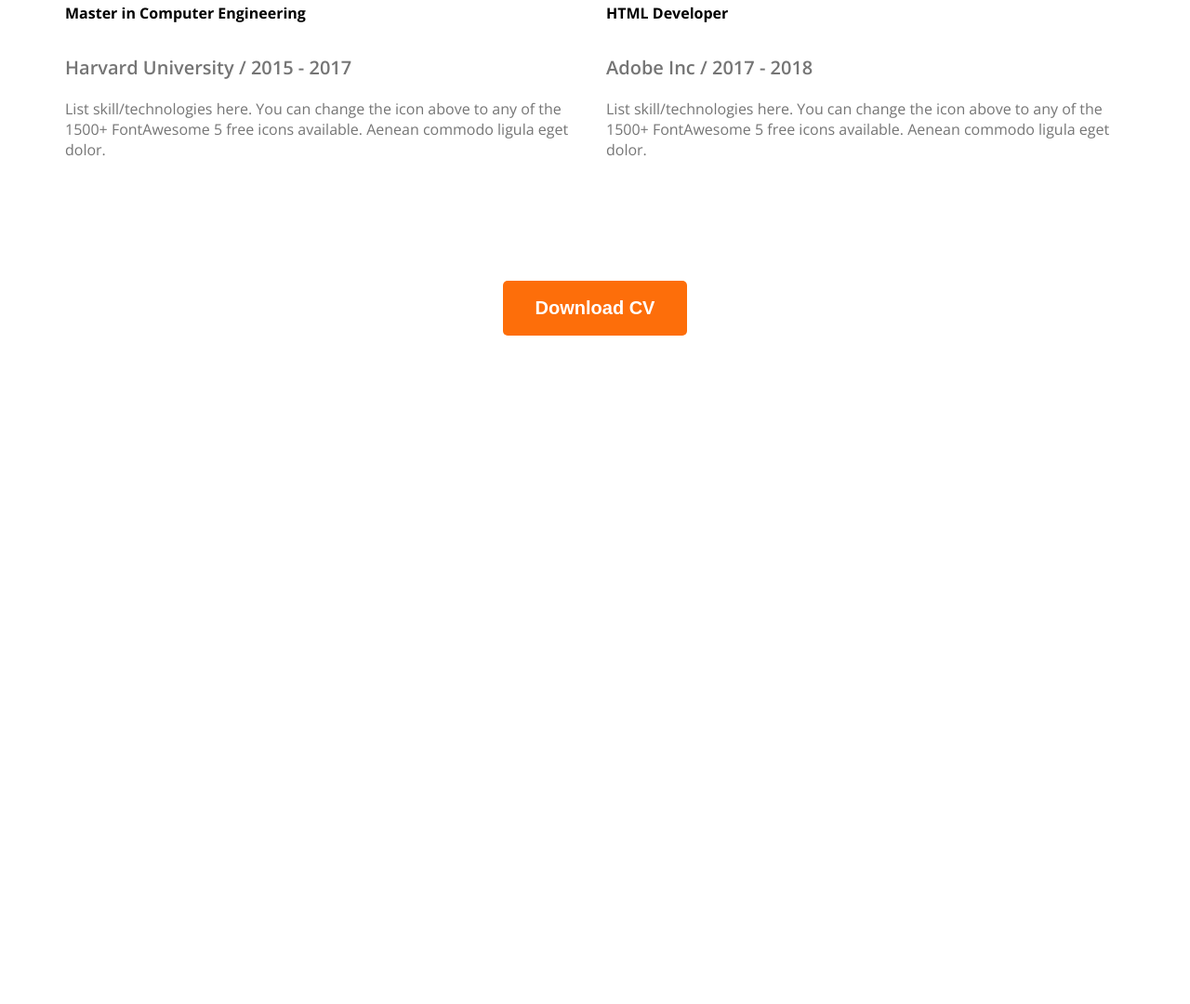
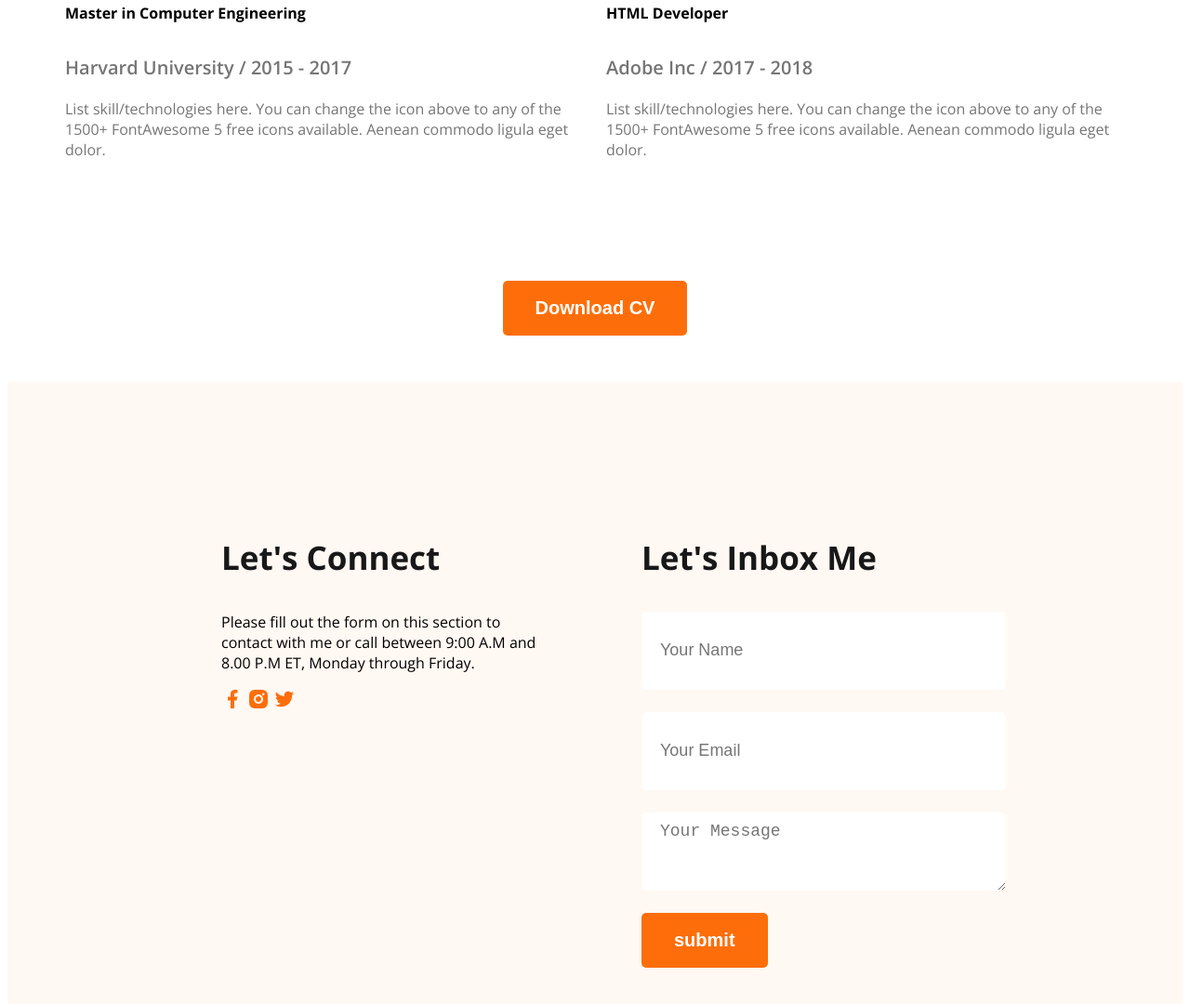
Before and after one commit to riak008/web-dev-portfolio, a plain HTML site: page index.html in a window 1280 px wide. Shown: the part 2846-3926 px from the top of the page at 93% size. Before the commit the page ends 3215 px from the top, so only its background shows below. Drawn offline with nearby package versions, Linux system fonts and the light colour scheme.

Commit message:
footer section complete

```diff
--- a/index.html
+++ b/index.html
@@ -136,15 +136,37 @@
                             </div>
                          </div>
                  </section>
+                  <div class="text-center resume-download-cv">
 
-                 <div class="text-center resume-download-cv">
+                <button class="btn-primary btn-position">Download CV</button>
+                 </div>
 
-                <button class="btn-primary">Download CV</button>
-                 </div>
+
          </main>
 
-         <footer>
+         <footer class="secondery-bg">
+                <div class="footer-column">
 
+                    <h3 class="section-title">Let's Connect</h3>
+                    <p>Please fill out the form on this section to contact with me or call between 9:00 A.M and 8.00 P.M ET, Monday through Friday.</p>
+                    <div>
+                    </div>
+                    <a href=""><img src="images/icons/facebook.png" alt=""></a>
+                    <a href=""><img src="images/icons/insta.png" alt=""></a>
+                    <a href=""><img src="images/icons/twitter.png" alt=""></a>
+                </div>
+                <div class="footer-column">
+
+                    <h3 class="section-title">Let's Inbox Me</h3>
+                    <form action="">
+
+                        <input type="text" placeholder="Your Name" class="form-input">
+
+                        <input type="email" placeholder="Your Email" class="form-input">
+                        <textarea name="" id="" cols="30" rows="10" placeholder="Your Message"></textarea>
+                        <input type="submit" value="submit" class="btn-primary">
+                    </form>
+                </div>
          </footer>
 </body>
 </html>
--- a/styles/portfolio.css
+++ b/styles/portfolio.css
@@ -68,6 +68,10 @@ nav{
     font-weight: bold;
     border: none;
 
+}
+
+.btn-position{
+    margin-bottom: 50px;
 }
 .nav-title{
 
@@ -181,3 +185,27 @@ main section{
 .resume-download-cv{
     margin-top: 10px;
 }
+/* footer style  */
+
+footer{
+    padding: 130px 230px;
+    display: flex;
+    gap: 100px;
+}
+.footer-column{
+    width: 50%;
+
+}
+
+footer input[type="text"], footer input[type="email"], footer textarea{
+
+    height: 64px;
+    width: 100%;
+    padding: 10px 20px;
+    border-radius: 5px;
+    border: none;
+    background-color: #ffffff;
+    font-size: 18px;
+    display: block;
+    margin-bottom: 24px;
+}
```
